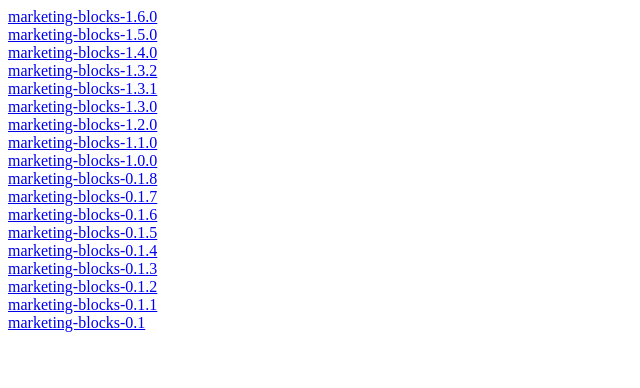
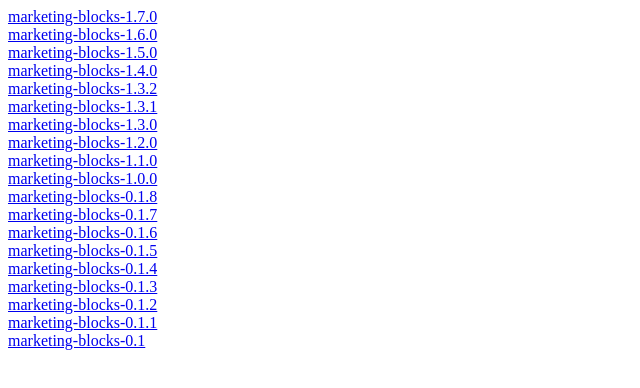
Before and after one commit to briefmnews/python-package-server, a plain HTML site: page marketing-blocks/index.html in a window 1280 px wide. Shown: the whole page, without its empty margins (0-640 px from the left). Drawn offline with Linux system fonts and the light colour scheme.

Commit message:
chore(markeitng-blocks): release version 1.7.0

```diff
--- a/marketing-blocks/index.html
+++ b/marketing-blocks/index.html
@@ -4,6 +4,10 @@
     <title>Marketing Blocks</title>
   </head>
   <body>
+    <a href="git+https://github.com/briefmnews/marketing-blocks.git@1.7.0#egg=marketing_blocks-1.7.0">
+      marketing-blocks-1.7.0
+    </a>
+    <br/>
     <a href="git+https://github.com/briefmnews/marketing-blocks.git@1.6.0#egg=marketing_blocks-1.6.0">
       marketing-blocks-1.6.0
     </a>
```
